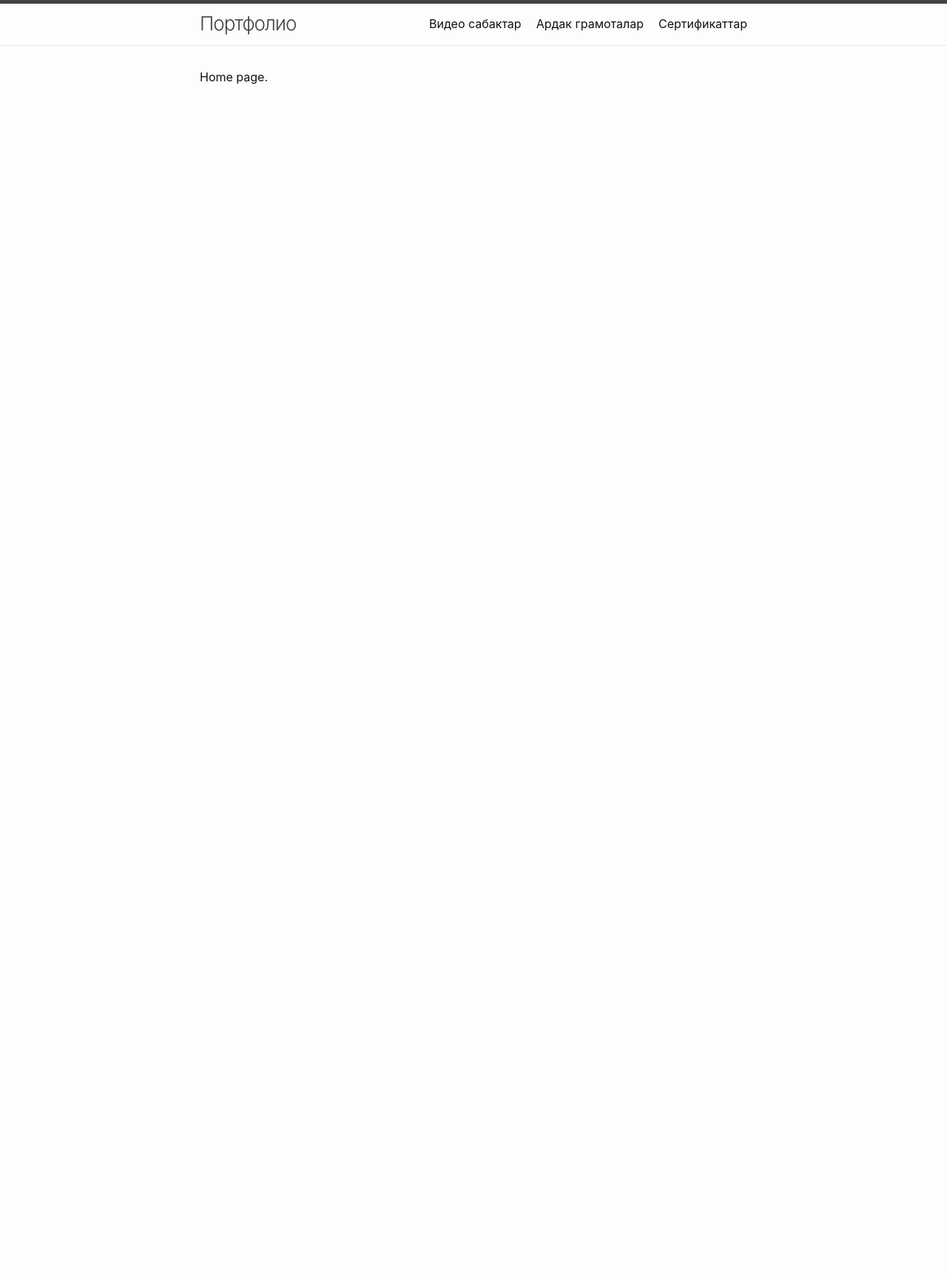
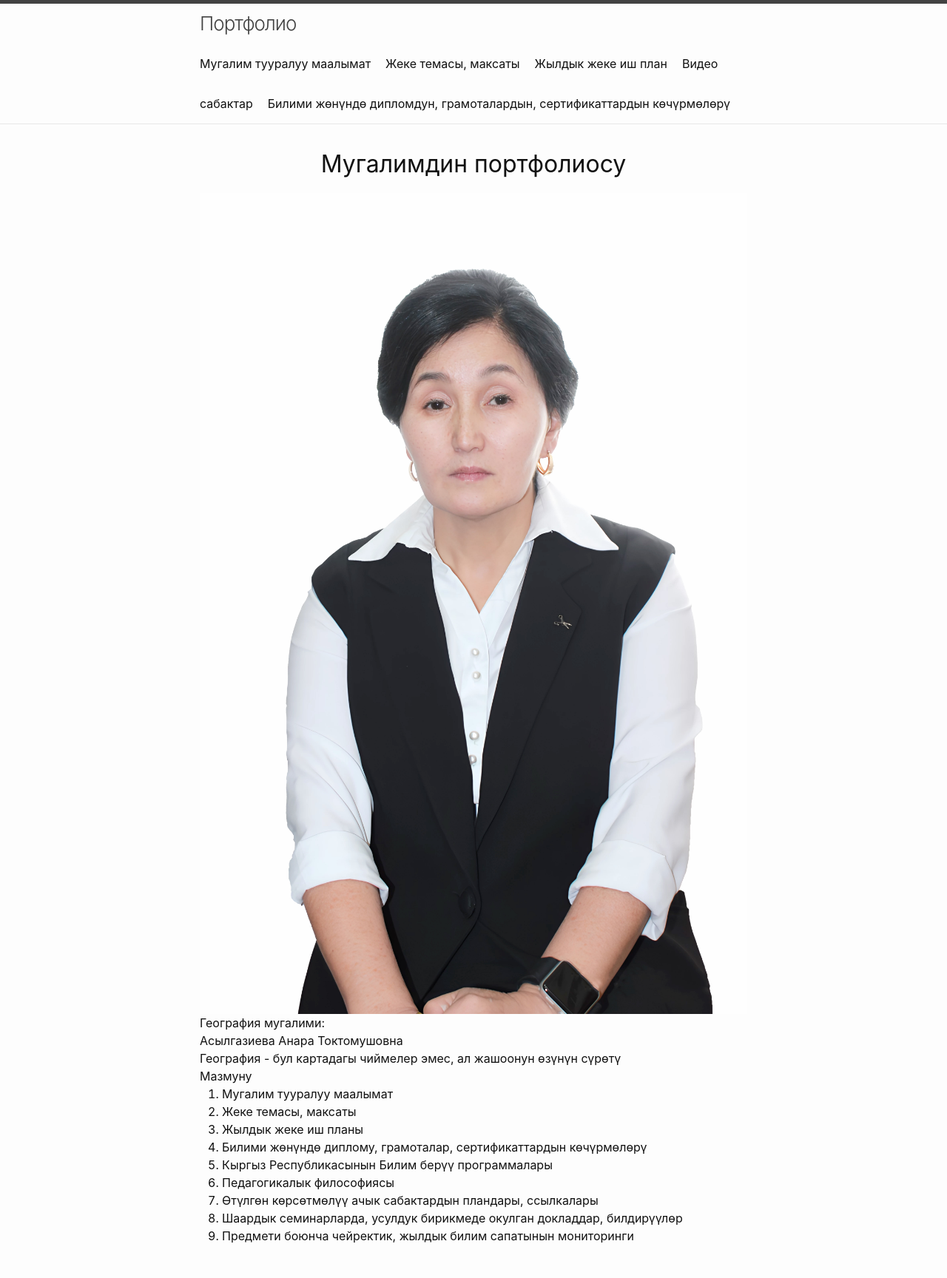
Before and after one commit to asylgazieva/asylgazieva.github.io, a Jekyll site: the page built from index.markdown, in a window 1280 px wide. Shown: the whole page at 74% size. Built offline with Jekyll 4.4.1, drawn with Linux system fonts in a browser that asks for light colours; before the commit the page ends 900 px from its top, so only the background shows below that.

Commit message:
add new pages

```diff
--- a/_config.yml
+++ b/_config.yml
@@ -50,6 +50,8 @@ host: 0.0.0.0
 
 header_pages:
   - index.markdown
+  - info.md
+  - goal.md
+  - plan.md
   - lessons.md
-  - diplomas.md
   - certificates.md
--- a/assets/main.scss
+++ b/assets/main.scss
@@ -34,6 +34,7 @@ header {
     margin: auto;
     overflow: hidden; /* Prevents horizontal scrolling */
     position: relative;
+    margin-top: 40px;
 }
 
 .swiper-slide img {
@@ -42,3 +43,17 @@ header {
     display: block;
     object-fit: cover; /* Ensures full image fits */
 }
+
+.row {
+  display: flex;
+}
+
+.column {
+  flex: 50%;
+}
+
+@media screen and (max-width: 768px) {
+  .column {
+    width: 100%;
+  }
+}
--- a/index.markdown
+++ b/index.markdown
@@ -5,4 +5,26 @@
 layout: home
 ---
 
-Home page.
+<h1 style="text-align:center;">Мугалимдин портфолиосу</h1>
+<div>
+    <img src="/assets/images/portrait.jpg" alt="Портрет">
+</div>
+<div>
+    <div>География мугалими:</div>
+    <div>Асылгазиева Анара Токтомушовна</div>
+    <div>География - бул картадагы чиймелер эмес, ал жашоонун өзүнүн сүрөтү</div>
+</div>
+<div>
+    <div>Мазмуну</div>
+    <ol>
+        <li>Мугалим тууралуу маалымат</li>
+        <li>Жеке темасы, максаты</li>
+        <li>Жылдык жеке иш планы</li>
+        <li>Билими жөнүндө диплому, грамоталар, сертификаттардын көчүрмөлөрү</li>
+        <li>Кыргыз Республикасынын Билим берүү программалары</li>
+        <li>Педагогикалык философиясы</li>
+        <li>Өтүлгөн көрсөтмөлүү ачык сабактардын пландары, ссылкалары</li>
+        <li>Шаардык семинарларда, усулдук бирикмеде окулган докладдар, билдирүүлөр</li>
+        <li>Предмети боюнча чейректик, жылдык билим сапатынын мониторинги</li>
+    </ol>
+</div>
--- /dev/null
+++ b/plan.md
@@ -0,0 +1,5 @@
+---
+layout: page
+title: Жылдык жеке иш план
+permalink: /plan/
+---
```
Also changed, not shown: about.markdown (deleted, +0 -18 lines), certificates.md (+45 -3 lines), diplomas.md (deleted, +0 -38 lines), goal.md (added, +16 -0 lines), info.md (added, +13 -0 lines), assets/images/portrait.jpg (added), assets/images/portrait2.jpg (added), 4 other files.
